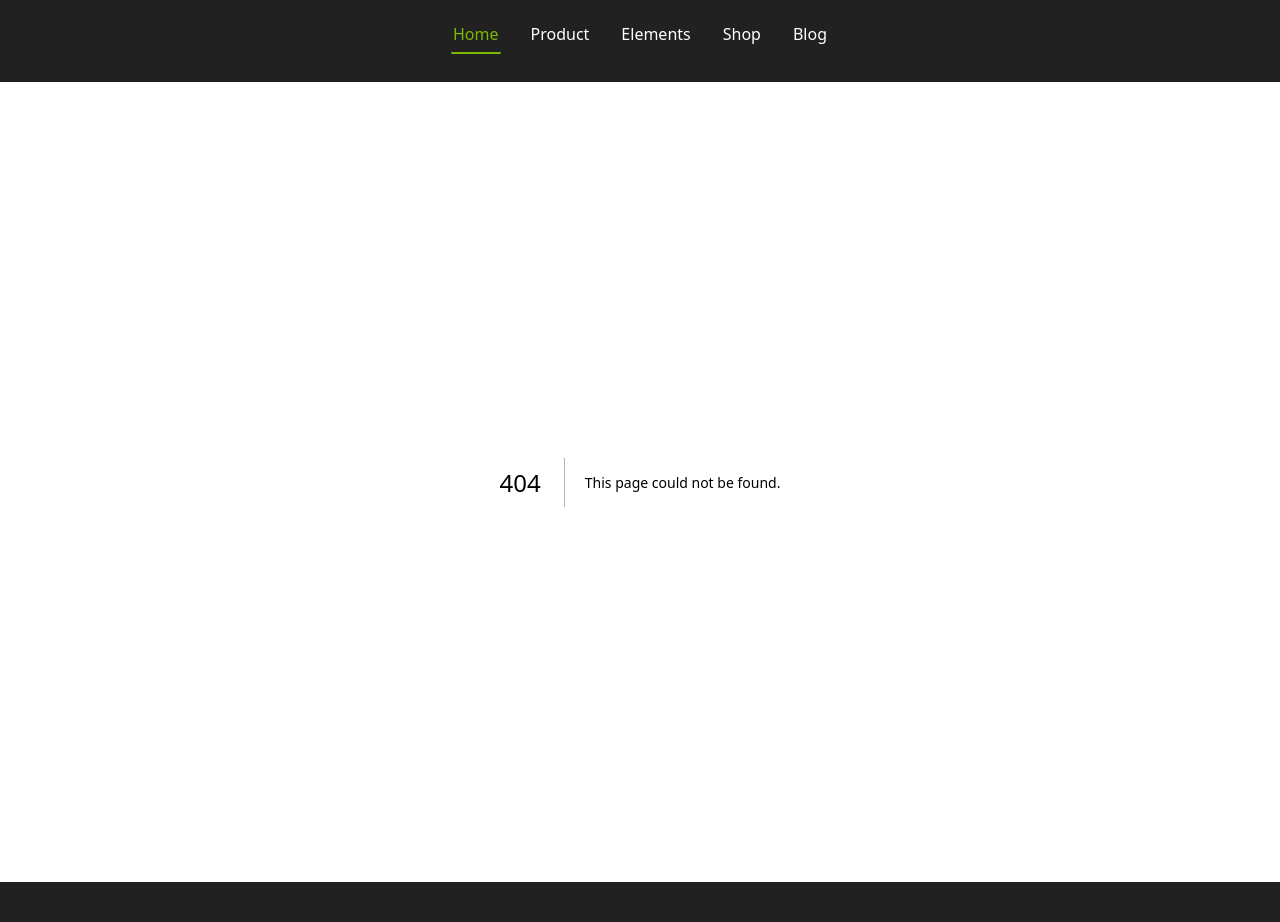
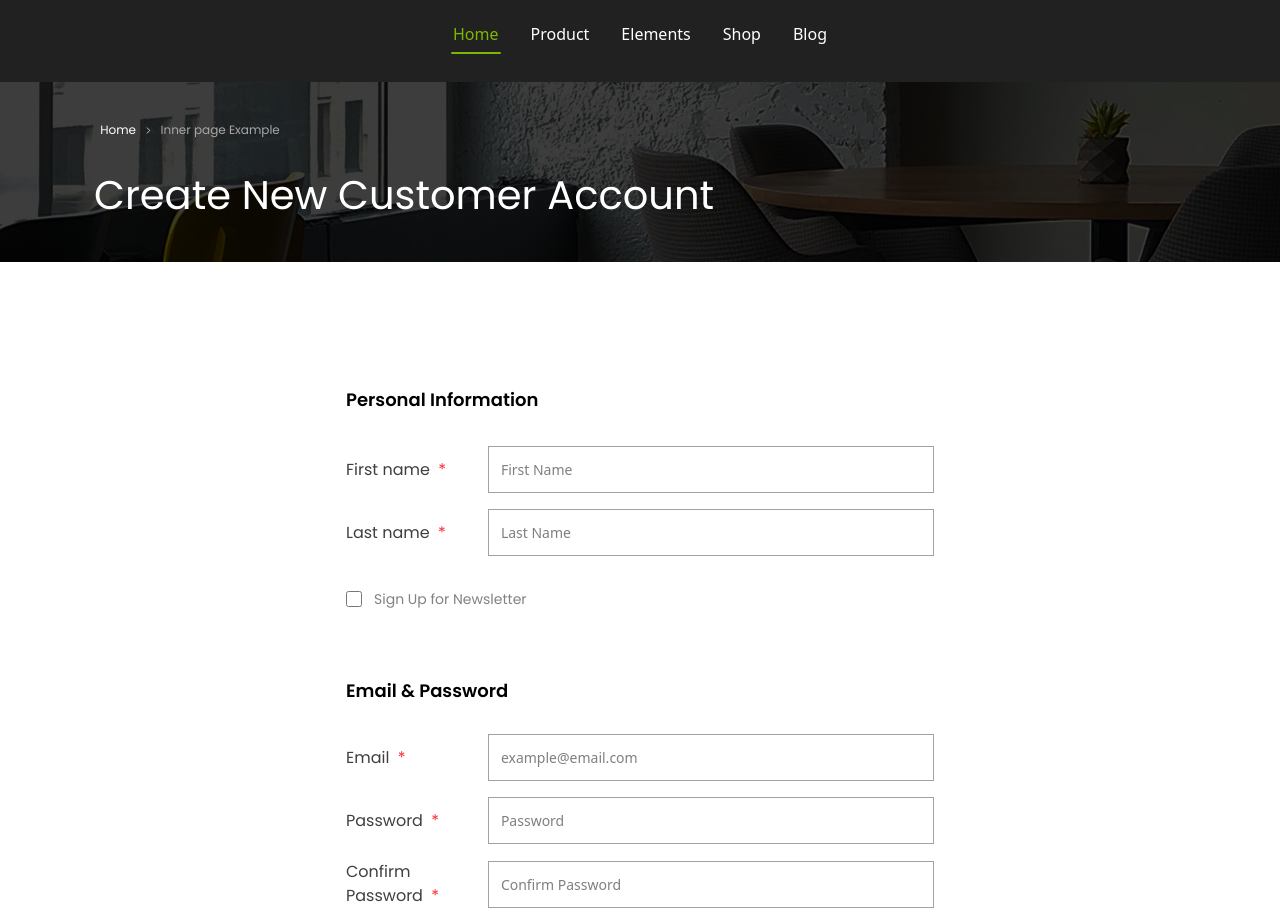
Before and after one commit to soksochetraa/bayonshop, a Next.js app: page /user in a window 1280 px wide. Before the commit this address had no page. Shown: the part 74-996 px from the top of the page. Built offline with nearby package versions, Linux system fonts and the light colour scheme.

Commit message:
Complete UserLogin Page

```diff
--- /dev/null
+++ b/src/app/user/page.tsx
@@ -0,0 +1,14 @@
+import HeaderUser from "@/src/components/layout/loginform/HeaderUser";
+import LoginForm from "@/src/components/layout/loginform/LoginForm";
+import React from "react";
+
+const page = () => {
+  return (
+    <section className="flex items-center justify-center flex-col">
+      <HeaderUser />
+      <LoginForm />
+    </section>
+  );
+};
+
+export default page;
--- /dev/null
+++ b/src/components/layout/loginform/HeaderUser.tsx
@@ -0,0 +1,28 @@
+import React from "react";
+
+const HeaderUser = () => {
+  return (
+    <div className="  w-full h-auto py-2.5  md:p-0 bg-[url('/images/hero_shop.png')] bg-cover bg-no-repeat flex justify-center items-center ">
+      <div className=" flex-col flex w-full h-full md:w-[1420px] md:h-[180px] ">
+        <div className=" md:ml-[30px] mt-[39px]  w-[320px] h-auto flex justify-center items-center gap-2.5 ">
+          <p className="text-white text-[12px] font-[poppins] ">Home</p>
+          <img
+            src="/images/Vector.svg"
+            alt="arow"
+            className="w-[4.5px] h-[9px]"
+          />
+          <p className=" text-[#A7A7A7] font-[poppins] text-[12px] font-normal not-italic leading-normal">
+            Inner page Example
+          </p>
+        </div>
+        <div className="md:ml-[30px] md:mt-8 mt-2.5 ">
+          <p className=" px-16 text-white text-[40px] font-[Poppins] font-light leading-[120%]">
+            Create New Customer Account
+          </p>
+        </div>
+      </div>
+    </div>
+  );
+};
+
+export default HeaderUser;
--- /dev/null
+++ b/src/components/layout/loginform/LoginForm.tsx
@@ -0,0 +1,163 @@
+"use client";
+import Link from "next/link";
+import React, { useState } from "react";
+
+const LoginForm = () => {
+  const [formData, setFormData] = useState({
+    firstName: "",
+    lastName: "",
+    email: "",
+    password: "",
+    confirmPassword: "",
+    newsletter: false,
+  });
+
+  const handleChange = (e: React.ChangeEvent<HTMLInputElement>) => {
+    const { name, value, type, checked } = e.target;
+    setFormData({
+      ...formData,
+      [name]: type === "checkbox" ? checked : value,
+    });
+  };
+
+  const handleSubmit = (e: React.FormEvent) => {
+    e.preventDefault();
+    if (formData.password !== formData.confirmPassword) {
+      alert("Passwords do not match!");
+      return;
+    }
+    console.log("Form submitted:", formData);
+  };
+
+  return (
+    <form
+      onSubmit={handleSubmit}
+      className="mx-auto p-6 mt-[100px] w-full max-w-[636px]"
+    >
+      {/* Personal Info */}
+      <h2 className="text-lg font-[poppins] font-[600] mb-8">
+        Personal Information
+      </h2>
+
+      {/* First Name */}
+      <div className="mb-4 flex flex-col sm:flex-row sm:items-center sm:justify-between gap-2 sm:gap-[35px] w-full">
+        <label className="text-[16px] sm:w-[143px] font-[poppins] text-[#3F3F3F]">
+          First name <span className="text-red-500 ml-1">*</span>
+        </label>
+        <input
+          type="text"
+          name="firstName"
+          value={formData.firstName}
+          onChange={handleChange}
+          required
+          placeholder="First Name"
+          className="w-full border border-[#A2A2A2] p-3 text-[14px] focus:outline-0 focus:border-[#212121]"
+        />
+      </div>
+
+      {/* Last Name */}
+      <div className="mb-[33px] flex flex-col sm:flex-row sm:items-center sm:justify-between gap-2 sm:gap-[35px] w-full">
+        <label className="text-[16px] sm:w-[143px] font-[poppins] text-[#3F3F3F]">
+          Last name <span className="text-red-500 ml-1">*</span>
+        </label>
+        <input
+          type="text"
+          name="lastName"
+          value={formData.lastName}
+          onChange={handleChange}
+          required
+          placeholder="Last Name"
+          className="w-full border border-[#A2A2A2] p-3 text-[14px] focus:outline-0 focus:border-[#212121]"
+        />
+      </div>
+
+      {/* Newsletter */}
+      <div className="flex items-center gap-2 mb-[68px] w-full">
+        <input
+          type="checkbox"
+          name="newsletter"
+          checked={formData.newsletter}
+          onChange={handleChange}
+          className="w-4 h-4 border-gray-300 rounded"
+        />
+        <label className="text-sm font-[poppins] text-[#828282] ml-1">
+          Sign Up for Newsletter
+        </label>
+      </div>
+
+      {/* Email & Password */}
+      <h2 className="text-lg font-[poppins] font-[600] mb-[29px]">
+        Email & Password
+      </h2>
+
+      {/* Email */}
+      <div className="mb-4 flex flex-col sm:flex-row sm:items-center sm:justify-between gap-2 sm:gap-[35px] w-full">
+        <label className="text-[16px] sm:w-[143px] font-[poppins] text-[#3F3F3F]">
+          Email <span className="text-red-500 ml-1">*</span>
+        </label>
+        <input
+          type="email"
+          name="email"
+          value={formData.email}
+          onChange={handleChange}
+          required
+          placeholder="example@email.com"
+          className="w-full border border-[#A2A2A2] p-3 text-[14px] focus:outline-0 focus:border-[#212121]"
+        />
+      </div>
+
+      {/* Password */}
+      <div className="mb-4 flex flex-col sm:flex-row sm:items-center sm:justify-between gap-2 sm:gap-[35px] w-full">
+        <label className="text-[16px] sm:w-[143px] font-[poppins] text-[#3F3F3F]">
+          Password <span className="text-red-500 ml-1">*</span>
+        </label>
+        <input
+          type="password"
+          name="password"
+          value={formData.password}
+          onChange={handleChange}
+          required
+          placeholder="Password"
+          className="w-full border border-[#A2A2A2] p-3 text-[14px] focus:outline-0 focus:border-[#212121]"
+        />
+      </div>
+
+      {/* Confirm Password */}
+      <div className="mb-[79px] flex flex-col sm:flex-row sm:items-center sm:justify-between gap-2 sm:gap-[35px] w-full">
+        <label className="text-[16px] sm:w-[143px] font-[poppins] text-[#3F3F3F]">
+          Confirm Password <span className="text-red-500 ml-1">*</span>
+        </label>
+        <input
+          type="password"
+          name="confirmPassword"
+          value={formData.confirmPassword}
+          onChange={handleChange}
+          required
+          placeholder="Confirm Password"
+          className="w-full border border-[#A2A2A2] p-3 text-[14px] focus:outline-0 focus:border-[#212121]"
+        />
+      </div>
+
+      {/* Buttons */}
+      <div className="flex flex-col sm:flex-row items-center justify-between gap-4 sm:gap-0 w-full mb-[179px]">
+        <button
+          type="submit"
+          className="w-full sm:w-auto bg-[#7DB800] text-white font-[poppins] px-4 py-3.5 hover:bg-green-600"
+        >
+          Create an Account
+        </button>
+        <Link href="/">
+          {" "}
+          <button
+            type="button"
+            className="w-full sm:w-auto text-gray-500 hover:text-gray-700 font-[poppins] font-bold"
+          >
+            Back
+          </button>
+        </Link>
+      </div>
+    </form>
+  );
+};
+
+export default LoginForm;
--- a/src/components/layout/shop/ProductShop.tsx
+++ b/src/components/layout/shop/ProductShop.tsx
@@ -95,7 +95,7 @@ const ProductShop = () => {
       </div>
 
       {/* Product Grid */}
-      <div className="grid grid-cols-1 xs:grid-cols-2 sm:grid-cols-2 md:grid-cols-3 gap-4 sm:gap-6">
+      <div className="grid grid-cols-2 xs:grid-cols-2 sm:grid-cols-2 md:grid-cols-3 gap-4 sm:gap-6">
         {visibleProducts.map((product) => (
           <ProductCard key={product.id} product={product} />
         ))}
--- a/src/components/ui/NavIcons/IconGroup.tsx
+++ b/src/components/ui/NavIcons/IconGroup.tsx
@@ -1,4 +1,5 @@
 import { HugeiconsIcon } from "@hugeicons/react";
+import Link from "next/link";
 import {
   UserCircle02Icon,
   FavouriteIcon,
@@ -8,11 +9,13 @@ import {
 const IconGroup = () => {
   return (
     <div className="flex space-x-4">
-      <HugeiconsIcon
-        icon={UserCircle02Icon}
-        className="text-white hover:text-gray-700 transition-colors cursor-pointer"
-        size={24}
-      />
+      <Link href="/user">
+        <HugeiconsIcon
+          icon={UserCircle02Icon}
+          className="text-white hover:text-gray-700 transition-colors cursor-pointer"
+          size={24}
+        />
+      </Link>
       <HugeiconsIcon
         icon={FavouriteIcon}
         className="text-white hover:text-gray-700 transition-colors cursor-pointer"
```
